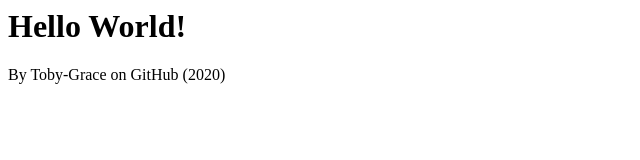
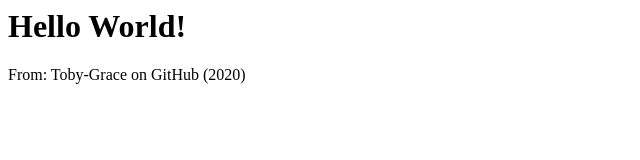
Before and after one commit to toby-grace/www, a plain HTML site: page index.html in a window 1280 px wide. Shown: the full height of the page, 0-640 px from the left. Drawn offline with Linux system fonts and the light colour scheme.

Commit message:
Update index.html

```diff
--- a/index.html
+++ b/index.html
@@ -1,3 +1,3 @@
 <h1>Hello World!</h1>
 
-<p>By Toby-Grace on GitHub (2020)</p>
+<p>From: Toby-Grace on GitHub (2020)</p>
```
